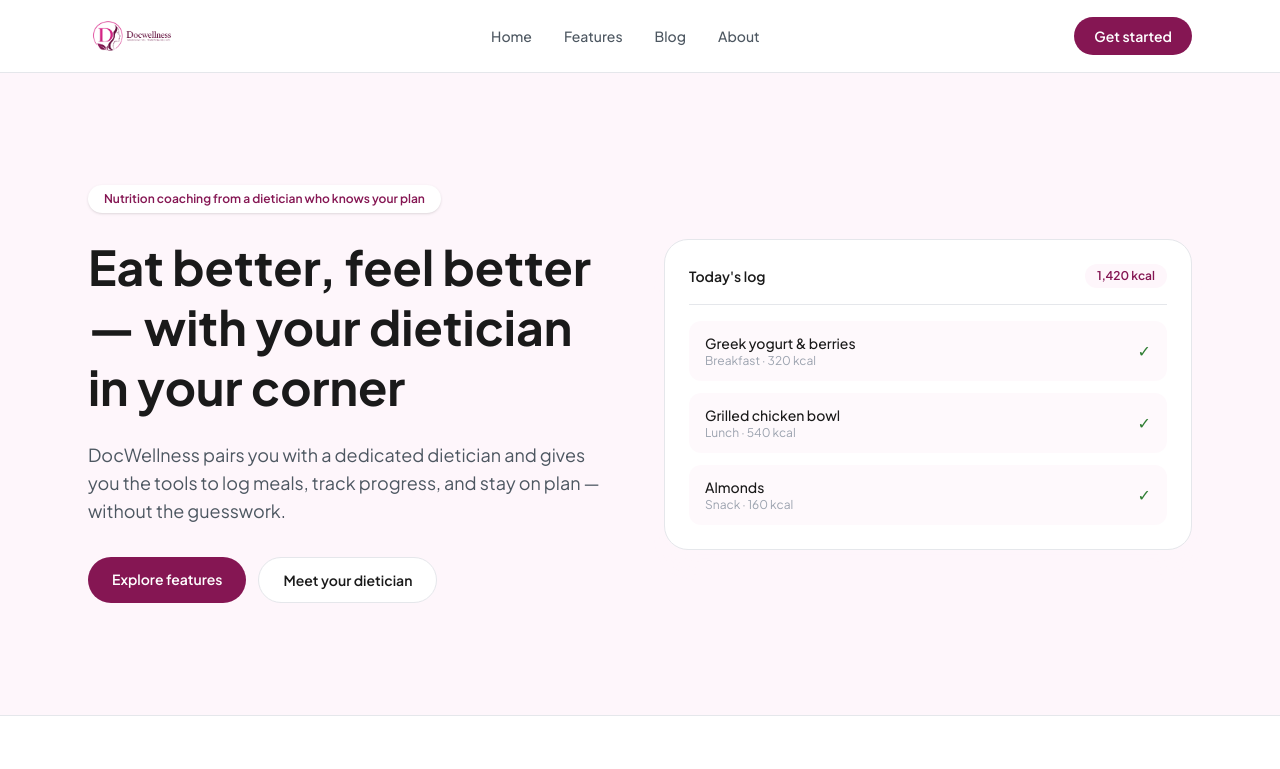
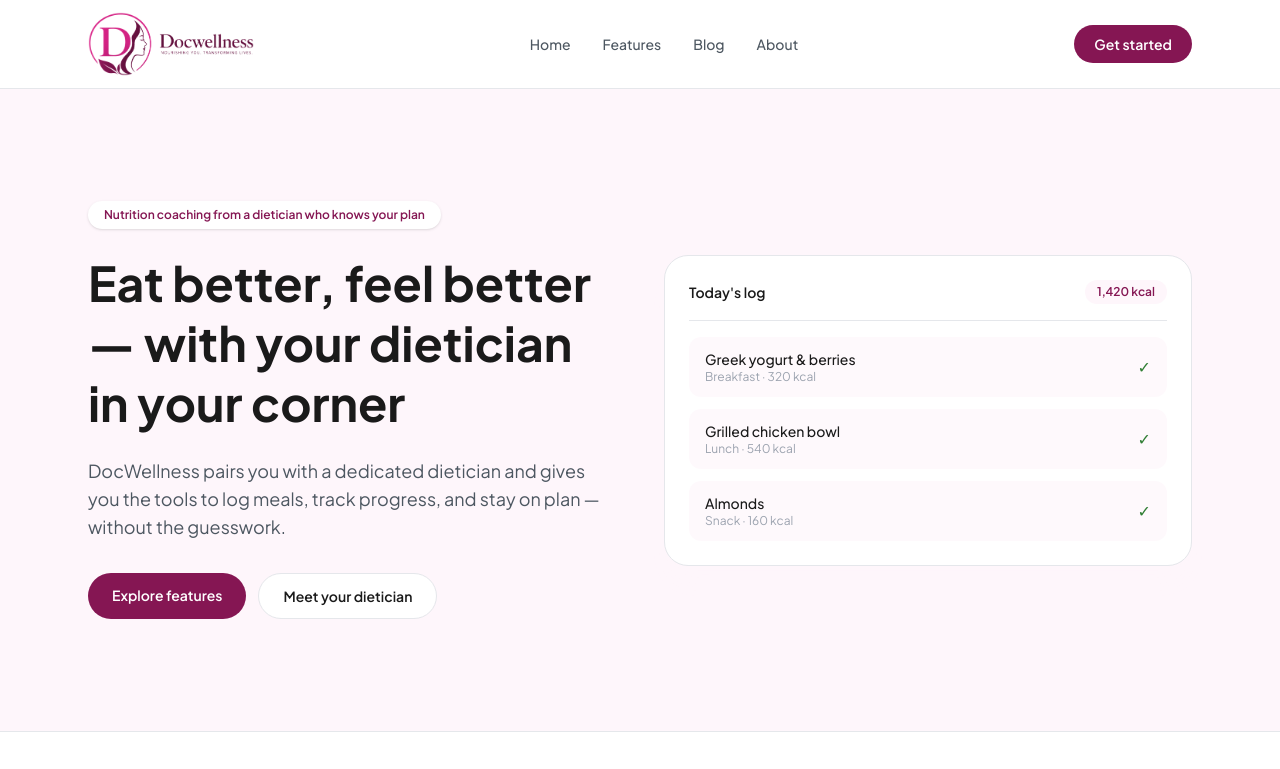
Before and after one commit to Docwellness/docwellness-website, a Next.js app: page / in a window 1280 px wide. Shown: the top 769 px of the page. Built offline with nearby package versions, Linux system fonts and the light colour scheme.

Commit message:
Enlarge logo and tighten crop to remove wasted padding
The source asset (logo_horizontal.png) bakes a lot of empty canvas
around the icon+wordmark, so scaling it directly kept the visible
mark small. Trim to the actual content bounding box and bump the
display size in the nav and footer.

```diff
--- a/src/components/footer.tsx
+++ b/src/components/footer.tsx
@@ -35,9 +35,9 @@ export default function Footer() {
               <Image
                 src="/docwellness-logo-horizontal.png"
                 alt="DocWellness"
-                width={180}
-                height={80}
-                className="h-9 w-auto"
+                width={859}
+                height={332}
+                className="h-12 w-auto"
               />
             </Link>
             <p className="mt-3 max-w-xs text-sm text-brand-text-secondary">
--- a/src/components/navbar.tsx
+++ b/src/components/navbar.tsx
@@ -16,14 +16,14 @@ export default function Navbar() {
 
   return (
     <header className="sticky top-0 z-50 border-b border-brand-border bg-white/90 backdrop-blur">
-      <nav className="mx-auto flex max-w-6xl items-center justify-between px-6 py-4">
+      <nav className="mx-auto flex max-w-6xl items-center justify-between px-6 py-3">
         <Link href="/" className="flex items-center">
           <Image
             src="/docwellness-logo-horizontal.png"
             alt="DocWellness"
-            width={200}
-            height={90}
-            className="h-10 w-auto"
+            width={859}
+            height={332}
+            className="h-14 w-auto sm:h-16"
             priority
           />
         </Link>
```
Also changed, not shown: public/docwellness-logo-horizontal.png.
